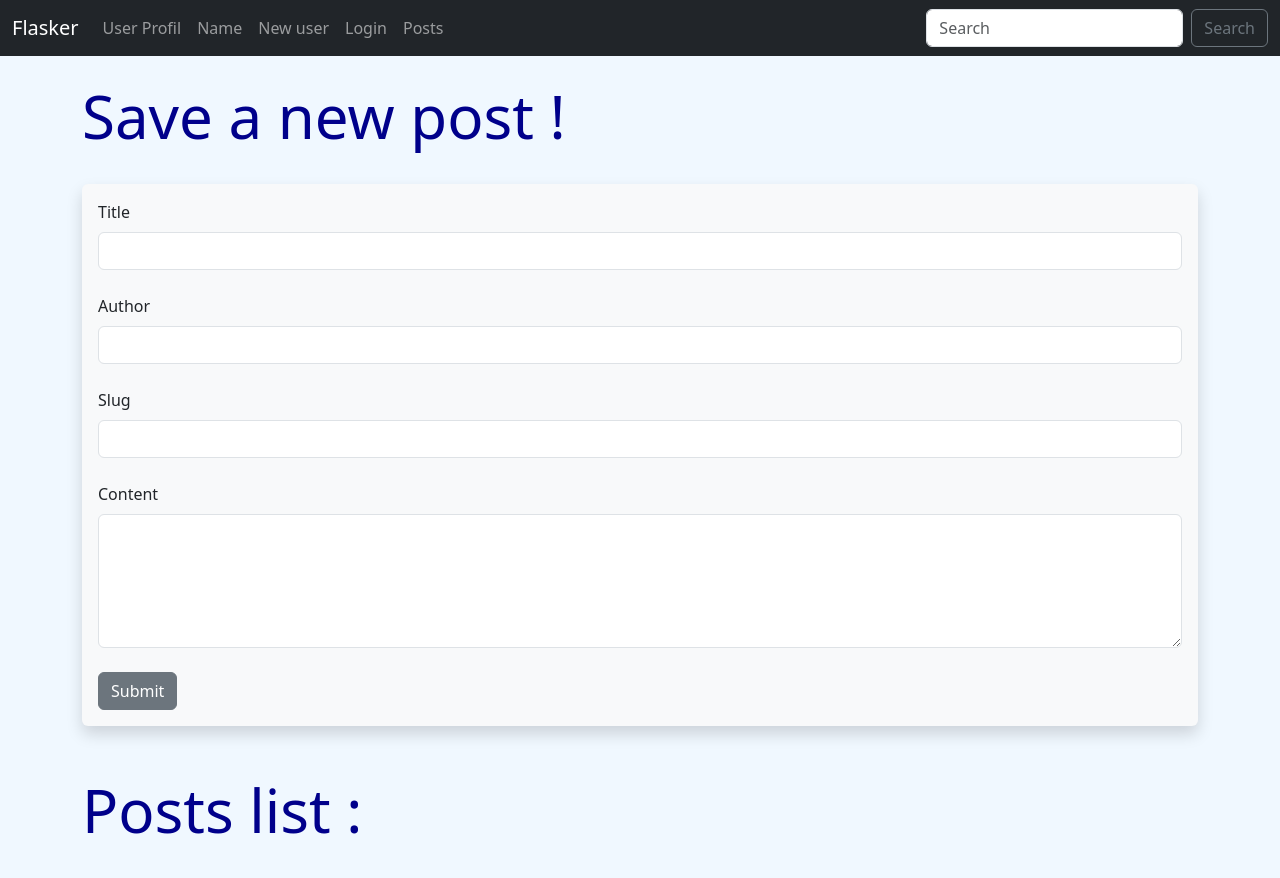
After one commit to stephaneass/python-flask, a Flask app: page /posts in a window 1280 px wide. The commit adds this page. Run offline with Flask 3, Linux system fonts and the light colour scheme.

Commit message:
add post to db

```diff
--- a/app.py
+++ b/app.py
@@ -1,11 +1,12 @@
 from flask import Flask, render_template, flash, request, redirect, url_for
 from flask_wtf import FlaskForm
-from wtforms import StringField, SubmitField, PasswordField, BooleanField, ValidationError
+from wtforms import StringField, SubmitField, PasswordField, BooleanField, ValidationError, TextAreaField
 from wtforms.validators import DataRequired, EqualTo, Length
 from flask_sqlalchemy import SQLAlchemy
 from flask_migrate import Migrate
 from datetime import datetime
 from werkzeug.security import generate_password_hash, check_password_hash
+from wtforms.widgets import TextArea
 
 app = Flask(__name__)
 app.config['SECRET_KEY'] = "My Super Secret Key"
@@ -38,6 +39,13 @@ class UsersForm(FlaskForm) :
 class LoginForm(FlaskForm) :
     email = StringField("E-mail", validators=[DataRequired()])
     password = PasswordField("Password", validators=[DataRequired()])
+    submit = SubmitField("Submit")
+
+class PostsForm(FlaskForm):
+    title = StringField("Title", validators=[DataRequired()])
+    author = StringField("Author", validators=[DataRequired()])
+    slug = StringField("Slug", validators=[DataRequired()])
+    content = TextAreaField("Content", validators=[DataRequired()], widget=TextArea())
     submit = SubmitField("Submit")
 
 class Users(db.Model):
@@ -179,6 +187,31 @@ def delete(id):
         flash("Whooops! An error occured")
         return redirect(url_for("new_user"))
 
+@app.route("/posts", methods=["GET", "POST"])
+def posts():
+    form = PostsForm()
+    if form.validate_on_submit():
+        title = form.title.data
+        content = form.content.data
+        author = form.author.data
+        slug = form.slug.data
+        form.title.data = ""
+        form.content.data = ""
+        form.author.data = ""
+        form.slug.data = ""
+
+        post = Posts(title = title, content = content, author = author, slug = slug)
+        try :
+            db.session.add(post)
+            db.session.commit()
+            flash("Post saved successfully")
+        except Exception as err:
+            print(f"Unexpected {err=}, {type(err)=}")
+            flash("Whoooops!!! An error occured")
+
+    posts = Posts.query.order_by("created_at")
+    return render_template("post_new.html", form = form, posts = posts)
+
 #Invalid URL
 @app.errorhandler(404)
 def page_not_found(e) :
--- a/templates/partials/_navbar.html
+++ b/templates/partials/_navbar.html
@@ -18,6 +18,9 @@
           <li class="nav-item">
             <a class="nav-link" href="{{ url_for('login') }}">Login</a>
           </li>
+          <li class="nav-item">
+            <a class="nav-link" href="{{ url_for('posts') }}">Posts</a>
+          </li>
         </ul>
         <form class="d-flex" role="search">
           <input class="form-control me-2" type="search" placeholder="Search" aria-label="Search">
--- /dev/null
+++ b/templates/post_new.html
@@ -0,0 +1,46 @@
+{% extends "base.html" %}
+{% block content %}
+    {% for message in get_flashed_messages() %}
+        <div class="alert alert-success alert-dismissible fade show" role="alert">
+            {{ message }}
+            <button type="button" class="btn-close" data-bs-dismiss="alert" aria-label="Close"></button>
+        </div>
+    {% endfor %}
+
+    <h1>Save a new post !</h1>
+    <br>
+    <div class="shadow p-3 mb-5 bg-body-tertiary rounded">
+        <form action="" method="post">
+            {{ form.hidden_tag() }}
+            {{ form.title.label(class="form-label") }}
+            {{ form.title(class="form-control") }}
+            <br>
+            {{ form.author.label(class="form-label") }}
+            {{ form.author(class="form-control") }}
+            <br>
+            {{ form.slug.label(class="form-label") }}
+            {{ form.slug(class="form-control") }}
+            <br>
+            {{ form.content.label(class="form-label") }}
+            {{ form.content(class="form-control", rows="5") }}
+            <br>
+
+            {{ form.submit(class="btn btn-secondary") }}
+        </form>
+    </div>
+
+    <h1> Posts list : </h1>
+
+    {% for post in posts %}
+        <div class="shadow p-3 mb-5 bg-body-tertiary rounded">
+            <h2><a href="#">{{ post.title }}</a> </h2>
+            <small>{{ post.author }} <br>
+            {{ post.created_at }} | {{ post.slug }} </small><br><br>
+            {{ post.content }}
+            <a href="{{url_for('delete', id=post.id)}}">Delete</a> <br><br>
+        </div>
+    {% endfor %}
+
+    <br>
+
+{% endblock %}
```
